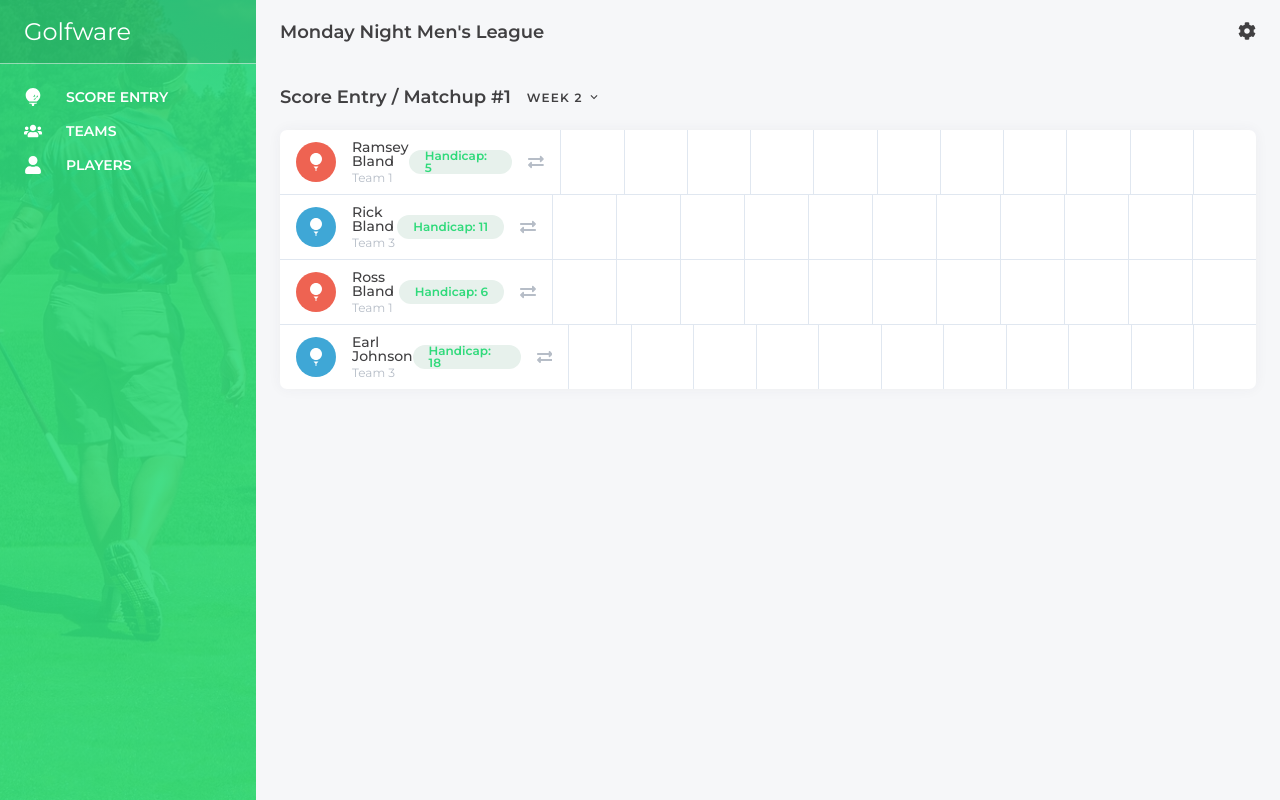
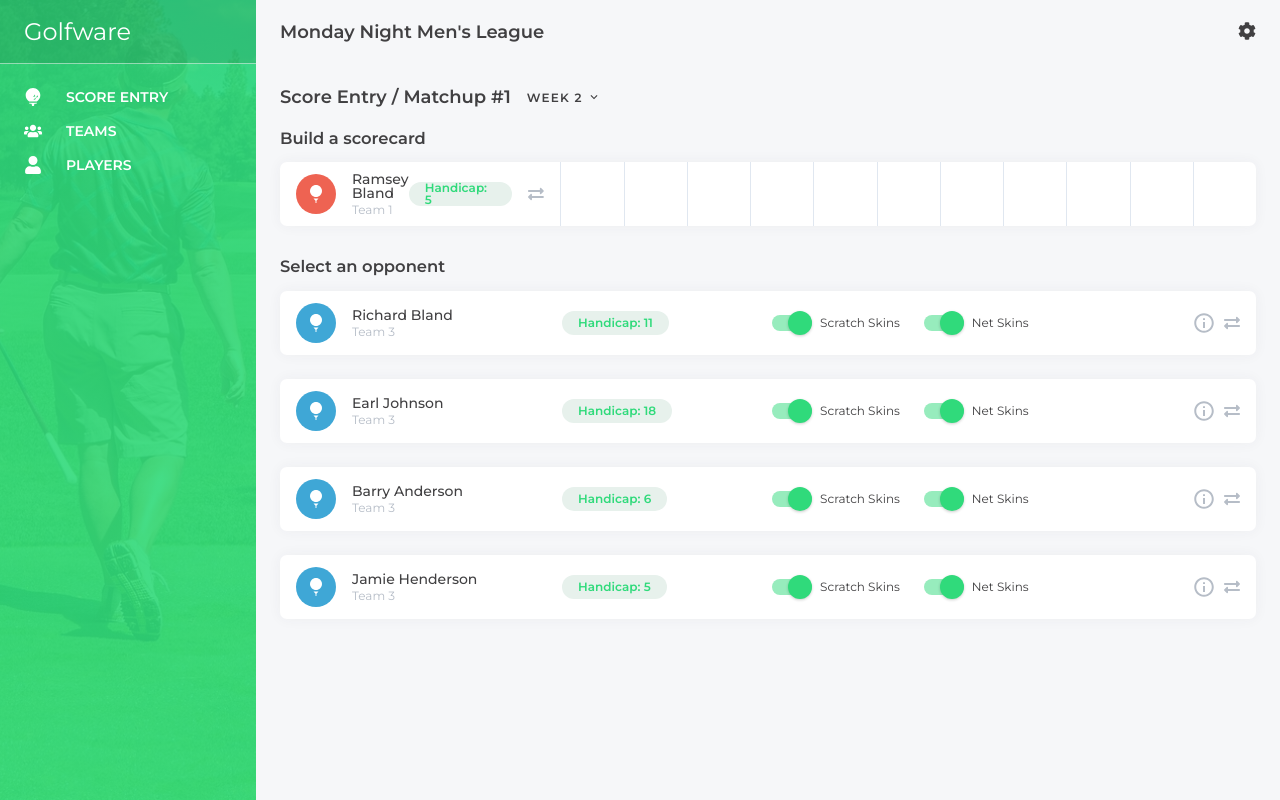
Before and after one commit to yesmar2/golfware-webapp, a React (Create React App) app: page /scorecard/1/1 in a window 1280 px wide. Built offline with nearby package versions, Linux system fonts and the light colour scheme.

Commit message:
Some restructuring

```diff
--- a/src/HandicapChip.js
+++ b/src/HandicapChip.js
@@ -1,6 +1,6 @@
 import React from 'react';
 import styled from 'styled-components';
-import Chip from './Chip';
+import Chip from './ui/Chip';
 
 const StyledChip = styled(Chip)`
     background-color: #e7f1ec;
--- a/src/Input.js
+++ b/src/Input.js
@@ -4,7 +4,6 @@ import styled from 'styled-components';
 const Container = styled.div`
     width: 100%;
     font-size: 16px;
-    //border-bottom: 1px solid ${props => props.theme.colors.grey[300]};
 `;
 
 const LeftIcon = styled.div`
@@ -15,13 +14,19 @@ const StyledInput = styled.input`
     outline: none;
     border: none;
     width: 100%;
-    font-size: 16px;
+    height: 100%;
+    font-size: inherit;
+    text-align: inherit;
     background: transparent;
 `;
 
 class Input extends Component {
+    state = {
+        value: ''
+    }
 
     onChange = (event) => {
+        this.setState({value: event.target.value});
         this.props.onChange(event.target.value);
     }
 
@@ -33,6 +38,8 @@ class Input extends Component {
             leftIcon
          } = this.props;
 
+         const { value } = this.state;
+
         return (
             <Container className={className}>
                 {leftIcon && (
@@ -43,7 +50,8 @@ class Input extends Component {
                 <StyledInput
                     placeholder={placeholder}
                     maxLength={maxLength}
-                    onChange={this.onChange} />
+                    onChange={this.onChange}
+                    value={value} />
             </Container>
 
         );
--- a/src/MatchScore.js
+++ b/src/MatchScore.js
@@ -1,9 +1,9 @@
 import React from 'react';
 import styled from 'styled-components';
 import Paper from './Paper';
-import ListItem from './ListItem';
-import ListItemIcon from './ListItemIcon';
-import ListItemText from './ListItemText';
+import ListItem from './ui/ListItem';
+import ListItemIcon from './ui/ListItemIcon';
+import ListItemText from './ui/ListItemText';
 import TeamLogo from './TeamLogo';
 
 const Container = styled(Paper)`
--- a/src/PlayerCard.js
+++ b/src/PlayerCard.js
@@ -1,17 +1,24 @@
 import React from 'react';
 import styled from 'styled-components';
 import Paper from './Paper';
-import ListItem from './ListItem';
-import ListItemIcon from './ListItemIcon';
-import ListItemText from './ListItemText';
+import ListItem from './ui/ListItem';
+import ListItemIcon from './ui/ListItemIcon';
+import ListItemText from './ui/ListItemText';
 import TeamLogo from './TeamLogo';
 import HandicapChip from './HandicapChip';
-import ToggleSwitch from './ToggleSwitch';
+import ToggleSwitch from './ui/ToggleSwitch';
 import { FaExchangeAlt } from 'react-icons/fa';
 import { IoMdInformationCircleOutline } from 'react-icons/io';
 
 const Container = styled(Paper)`
     cursor: pointer;
+    transition-duration: 0.3s;
+    transition-property: box-shadow, transform;
+
+    :hover {
+        transform: scale(1.02);
+        box-shadow: 0 10px 10px -10px rgba(0, 0, 0, 0.2);
+    }
 `;
 
 const HandicapContainer = styled.div`
--- a/src/PlayerScoreEntry.js
+++ b/src/PlayerScoreEntry.js
@@ -1,8 +1,8 @@
 import React from 'react';
 import styled from 'styled-components';
-import ListItem from './ListItem';
-import ListItemIcon from './ListItemIcon';
-import ListItemText from './ListItemText';
+import ListItem from './ui/ListItem';
+import ListItemIcon from './ui/ListItemIcon';
+import ListItemText from './ui/ListItemText';
 import TeamLogo from './TeamLogo';
 import HandicapChip from './HandicapChip';
 import { FaExchangeAlt } from 'react-icons/fa';
--- a/src/ScoreEntry.js
+++ b/src/ScoreEntry.js
@@ -36,20 +36,13 @@ const SearchSortContainer = styled.div`
     margin-bottom: ${props => props.theme.spacingLarge};
 `;
 
-const SearchStyled = styled(Search)`
+const StyledSearch = styled(Search)`
     flex: 1;
     margin-right: ${props => props.theme.spacingLarge};
 `;
 
 const PlayerCardStyled = styled(PlayerCard)`
     margin-bottom: ${props => props.theme.spacingLarge};
-    transition-duration: 0.3s;
-    transition-property: box-shadow, transform;
-
-    :hover {
-        transform: scale(1.02);
-        box-shadow: 0 10px 10px -10px rgba(0, 0, 0, 0.2);
-    }
 `;
 
 const MatchScoreStyled = styled(MatchScore)`
@@ -80,7 +73,7 @@ class ScoreEntry extends Component {
             <Container>
                 <PlayerContainer>
                     <SearchSortContainer>
-                        <SearchStyled onChange={this.onChange} />
+                        <StyledSearch onChange={this.onChange} />
                         <SortDropdown />
                     </SearchSortContainer>
                     {players
--- a/src/Scorecard.js
+++ b/src/Scorecard.js
@@ -2,9 +2,14 @@ import React, { Component } from 'react';
 import styled from 'styled-components';
 import Paper from './Paper';
 import PlayerScoreEntry from './PlayerScoreEntry';
+import PlayerCard from './PlayerCard';
 
 const Container = styled(Paper)`
+    margin-bottom: ${props => props.theme.spacingHuge};
+`;
 
+const PlayerCardStyled = styled(PlayerCard)`
+    margin-bottom: ${props => props.theme.spacingLarge};
 `;
 
 const StyledPlayerScoreEntry = styled(PlayerScoreEntry)`
@@ -15,9 +20,17 @@ const StyledPlayerScoreEntry = styled(PlayerScoreEntry)`
     }
 `;
 
+const Heading3 = styled.h3`
+    margin-bottom: ${props => props.theme.spacingMedium};
+`;
+
 class Scorecard extends Component {
     render() {
         return (
+            <React.Fragment>
+                <Heading3>
+                    Build a scorecard
+                </Heading3>
                 <Container>
                     <StyledPlayerScoreEntry
                         teamColor="red"
@@ -25,25 +38,34 @@ class Scorecard extends Component {
                         name="Ramsey Bland"
                         handicap={5}
                     />
-                <StyledPlayerScoreEntry
+                </Container>
+                <Heading3>Select an opponent</Heading3>
+                <PlayerCardStyled
+                    name="Richard Bland"
+                    teamNumber="3"
                     teamColor="blue"
+                    handicap="11"
+                />
+                <PlayerCardStyled
+                    name="Earl Johnson"
                     teamNumber="3"
-                    name="Rick Bland"
-                    handicap={11}
+                    teamColor="blue"
+                    handicap="18"
                 />
-                <StyledPlayerScoreEntry
-                    teamColor="red"
-                    teamNumber="1"
-                    name="Ross Bland"
-                    handicap={6}
+                <PlayerCardStyled
+                    name="Barry Anderson"
+                    teamNumber="3"
+                    teamColor="blue"
+                    handicap="6"
                 />
-                <StyledPlayerScoreEntry
+                <PlayerCardStyled
+                    name="Jamie Henderson"
+                    teamNumber="3"
                     teamColor="blue"
-                    teamNumber="3"
-                    name="Earl Johnson"
-                    handicap={18}
+                    handicap="5"
                 />
-            </Container>
+            </React.Fragment>
+
         );
     }
 }
--- a/src/ListItemText.js
+++ b/src/ui/ListItemText.js
@@ -1,6 +1,5 @@
 import React from 'react';
 import styled from 'styled-components';
-import Paper from './Paper';
 
 const Container = styled.div`
     flex: 1;
```
Also changed, not shown: src/ui/Chip.js (renamed from src/Chip.js), src/ui/ListItem.js (renamed from src/ListItem.js), src/ui/ListItemIcon.js (renamed from src/ListItemIcon.js), src/ui/ToggleSwitch.js (renamed from src/ToggleSwitch.js). Lines whose indentation alone changed are shown as unchanged.
